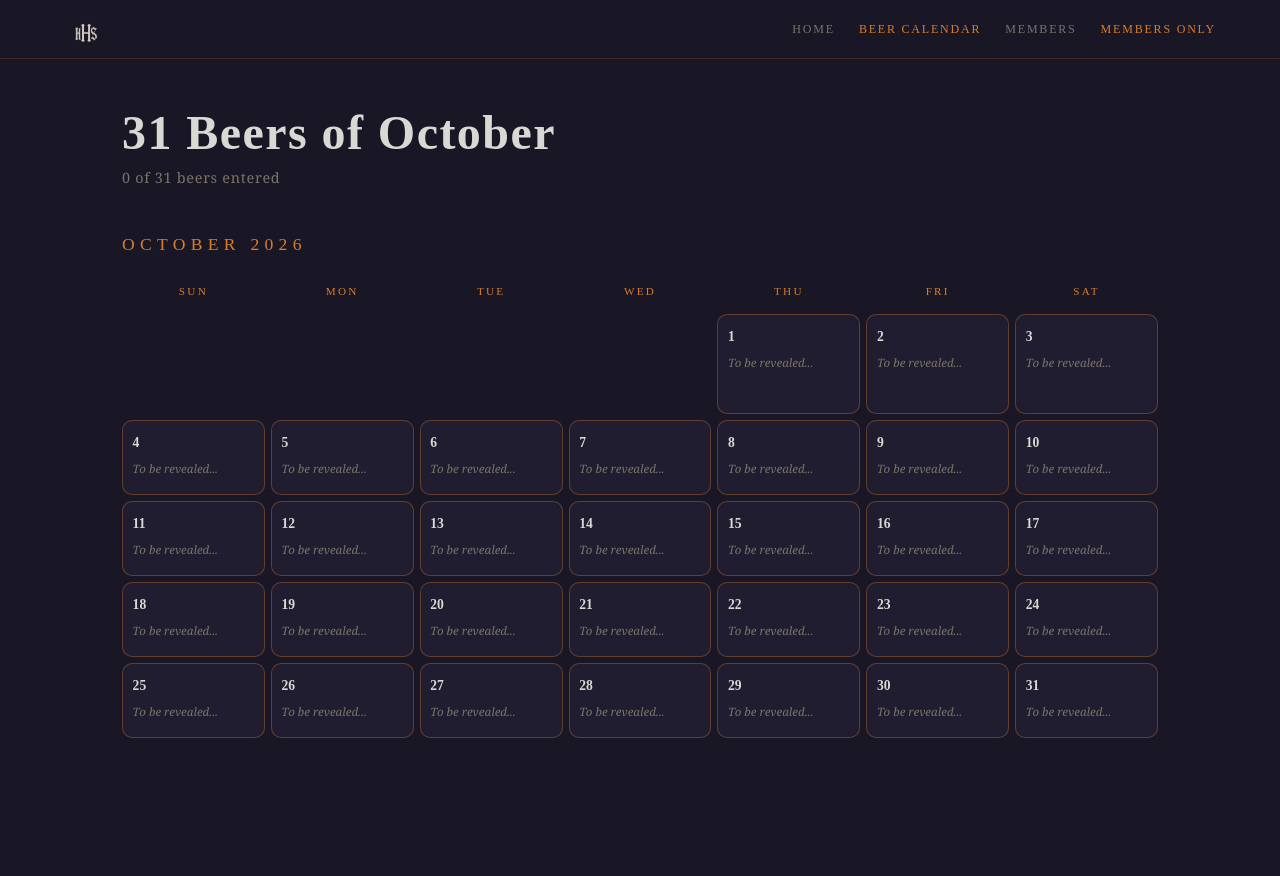
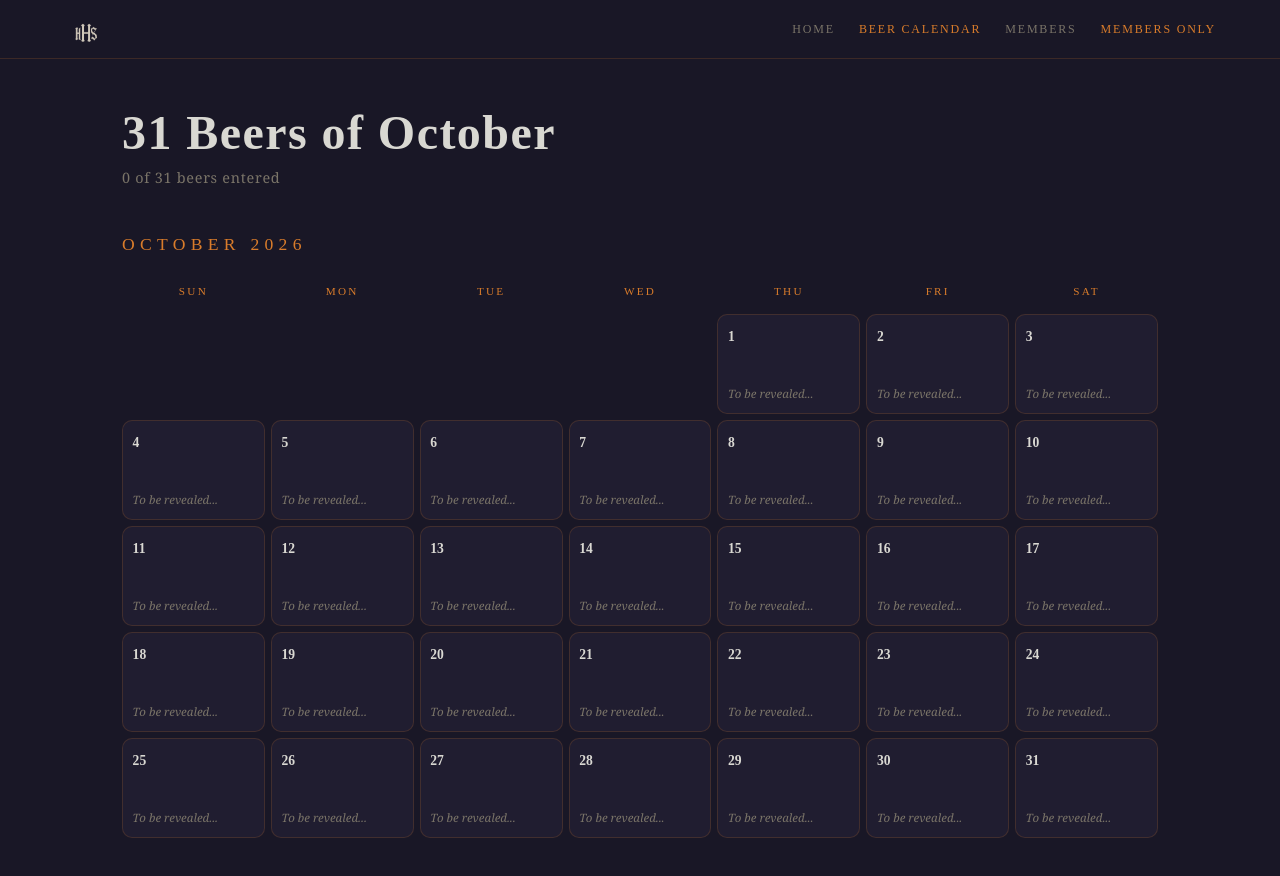
Before and after one commit to zpphillips-star/hhs-app, a Next.js app: page /beers in a window 1280 px wide. Shown: the top 876 px of the page. Before the commit the page ends 800 px from the top, so only its background shows below. Built offline with nearby package versions, Linux system fonts and the light colour scheme; no server answers; the database is empty; a web font is replaced by a local one.

Commit message:
Calendar: 100px cells, revealed at bottom, faint borders, bright day numbers

```diff
--- a/app/beers/page.tsx
+++ b/app/beers/page.tsx
@@ -98,10 +98,10 @@ export default function BeersPage() {
                   return (
                     <div key={day} style={{
                       background: 'var(--bg-card)',
-                      border: `1px solid ${isToday ? 'var(--gold)' : 'rgba(217,124,43,0.35)'}`,
+                      border: `1px solid ${isToday ? 'var(--gold)' : 'var(--border)'}`,
                       borderRadius: '10px',
                       padding: '0.6rem',
-                      minHeight: '75px',
+                      minHeight: '100px',
                       display: 'flex',
                       flexDirection: 'column',
                       boxShadow: isToday ? '0 0 0 1px var(--gold)' : 'none',
@@ -136,7 +136,7 @@ export default function BeersPage() {
                           </div>
                         </>
                       ) : (
-                        <div style={{ color: 'var(--text-muted)', fontSize: '0.72rem', fontStyle: 'italic' }}>
+                        <div style={{ color: 'var(--text-muted)', fontSize: '0.72rem', fontStyle: 'italic', marginTop: 'auto' }}>
                           To be revealed...
                         </div>
                       )}
```
